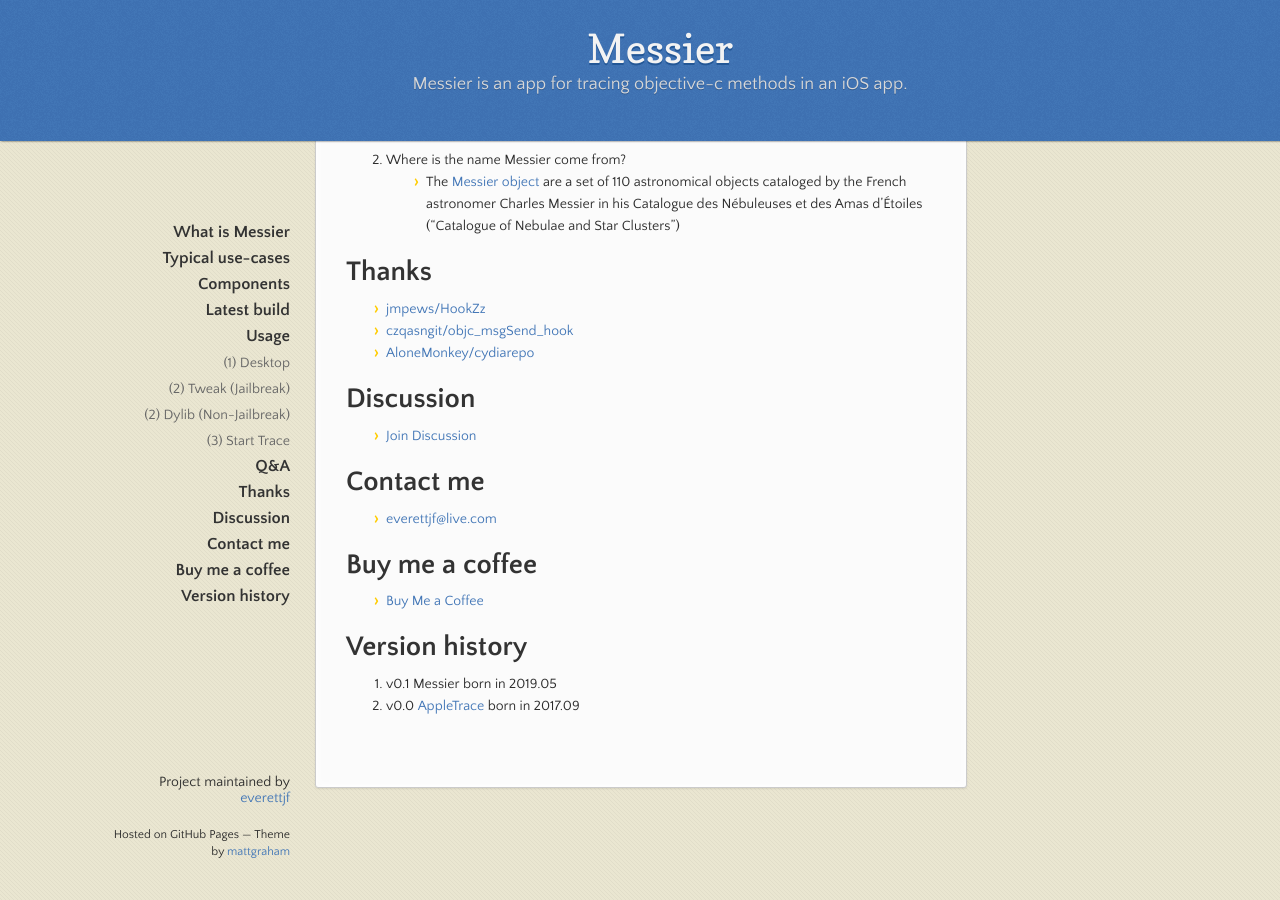
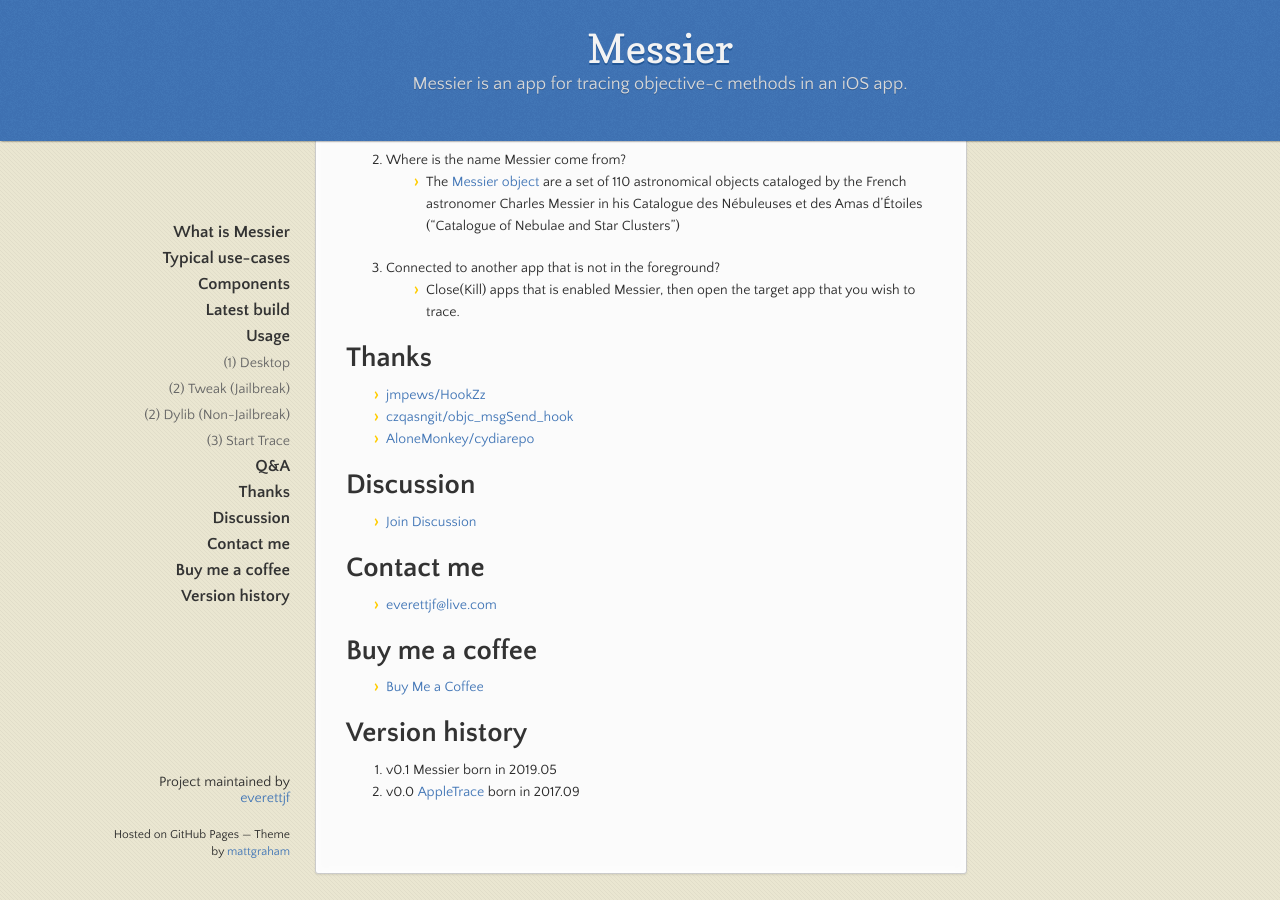
Before and after one commit to messier-app/website, a Jekyll site: the page built from index.md, in a window 1280 px wide and 900 px high, scrolled down 2148 px. Built offline with Jekyll 4.4.1, drawn with Linux system fonts in a browser that asks for light colours; our own code applies the rules of GitHub Pages for plain Markdown files.

Commit message:
Update index.md

```diff
--- a/index.md
+++ b/index.md
@@ -91,6 +91,8 @@ MessierMainThreadMethodsOnly : true | false
     - If not worked, create an issue [here]().
 2. Where is the name Messier come from?
     - The [Messier object](https://en.wikipedia.org/wiki/Messier_object) are a set of 110 astronomical objects cataloged by the French astronomer Charles Messier in his Catalogue des Nébuleuses et des Amas d'Étoiles ("Catalogue of Nebulae and Star Clusters")
+3. Connected to another app that is not in the foreground?
+    - Close(Kill) apps that is enabled Messier, then open the target app that you wish to trace.
 
 # Thanks
 
```
